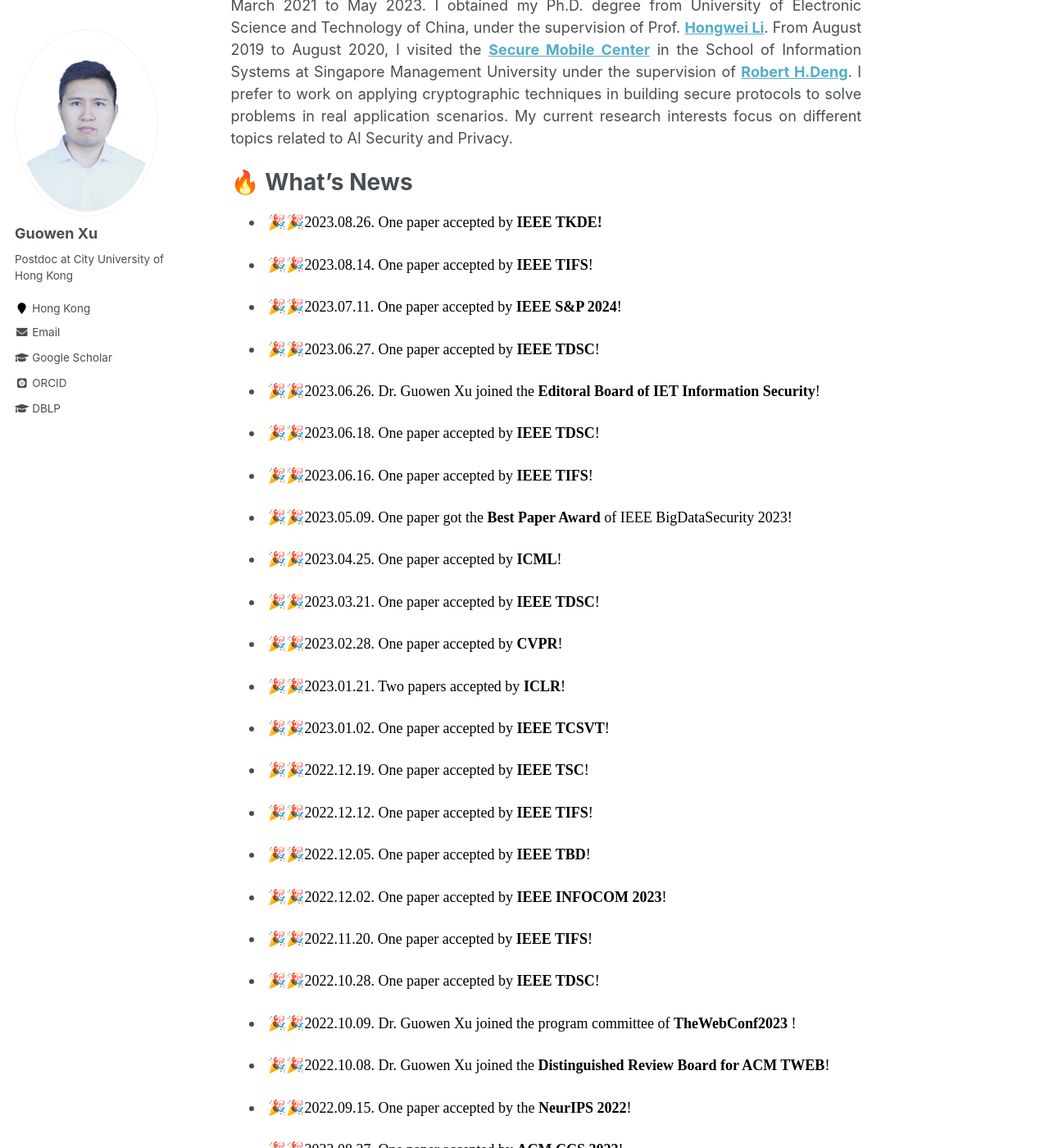
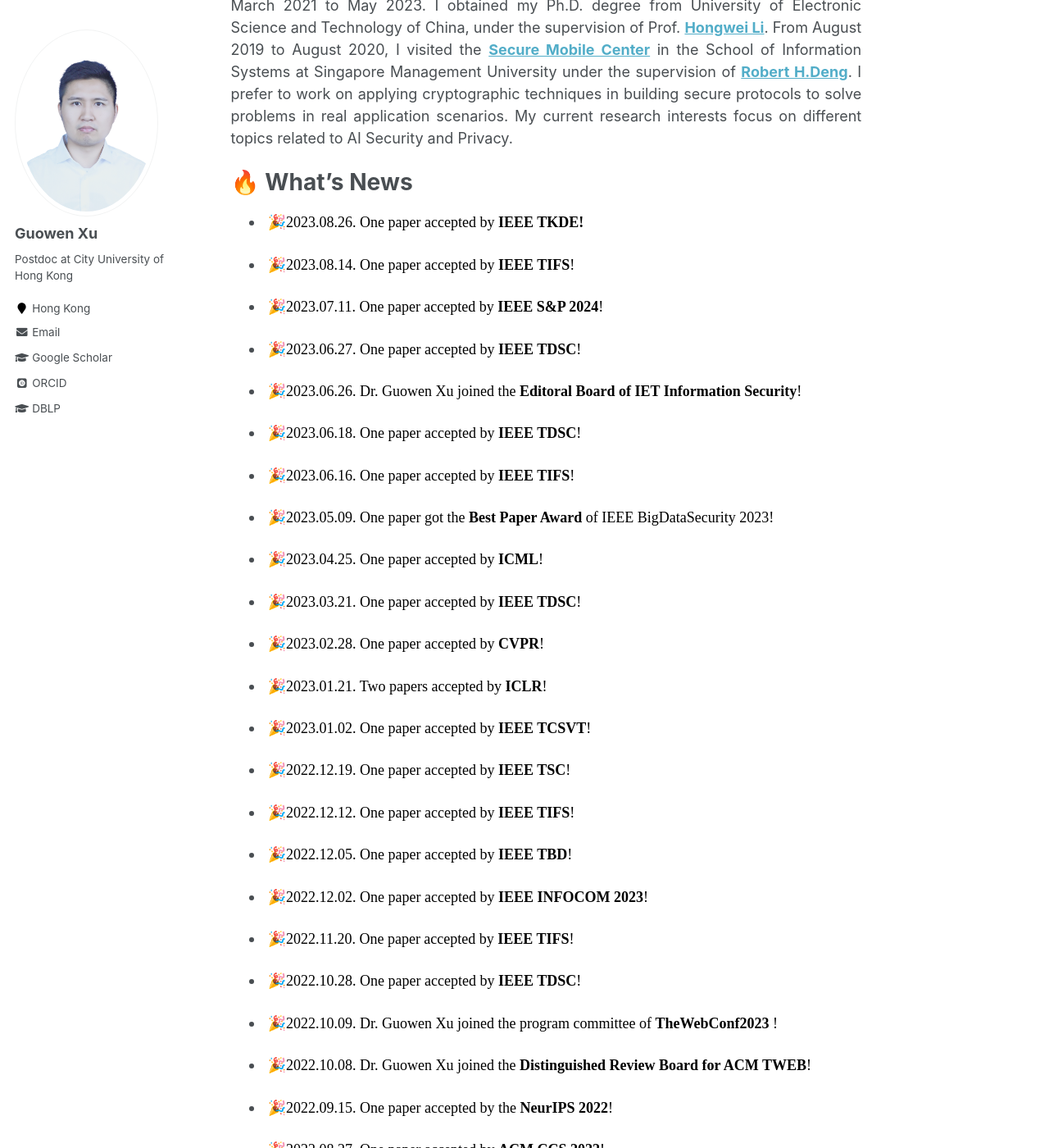
Before and after one commit to Guowen-xu/guowen-xu.github.io, a Jekyll site: the page built from _pages/about.md, in a window 1280 px wide and 1400 px high, scrolled down 221 px. Shown: the whole window at 82% size. Built offline with Jekyll 4.4.1, drawn with Linux system fonts in a browser that asks for light colours; some web fonts are replaced.

Commit message:
Update about.md

```diff
--- a/_pages/about.md
+++ b/_pages/about.md
@@ -13,35 +13,35 @@ redirect_from:
 
   🔥 What's News
 ======
-- <p align="justify"> &nbsp;🎉🎉<font face="Times New Roman" color=black size=4>2023.08.26. One paper accepted by <b>IEEE TKDE!</b></font></p>
-- <p align="justify">&nbsp;🎉🎉<font face="Times New Roman" color=black size=4>2023.08.14. One paper accepted by <b>IEEE TIFS</b>!</font></p>
--  <p align="justify">&nbsp;🎉🎉<font face="Times New Roman" color=black size=4>2023.07.11. One paper  accepted by  <b>IEEE S&P 2024</b>!</font></p>
--  <p align="justify">&nbsp;🎉🎉<font face="Times New Roman" color=black size=4>2023.06.27. One paper  accepted by  <b>IEEE  TDSC</b>!</font></p>
--  <p align="justify">&nbsp;🎉🎉<font face="Times New Roman" color=black size=4>2023.06.26. Dr. Guowen Xu joined the <b>Editoral Board of  IET Information Security</b>!</font></p>
--  <p align="justify">&nbsp;🎉🎉<font face="Times New Roman" color=black size=4>2023.06.18. One paper  accepted by  <b>IEEE TDSC</b>!</font></p>
--  <p align="justify">&nbsp;🎉🎉<font face="Times New Roman" color=black size=4>2023.06.16. One paper accepted by  <b>IEEE TIFS</b>!</font></p>
--  <p align="justify">&nbsp;🎉🎉<font face="Times New Roman" color=black size=4>2023.05.09. One paper  got the <b>Best Paper Award</b> of IEEE BigDataSecurity 2023!</font></p>
--  <p align="justify">&nbsp;🎉🎉<font face="Times New Roman" color=black size=4>2023.04.25. One paper  accepted by  <b>ICML</b>!</font></p>
--  <p align="justify">&nbsp;🎉🎉<font face="Times New Roman" color=black size=4>2023.03.21. One paper  accepted by  <b>IEEE TDSC</b>!</font></p>
--  <p align="justify">&nbsp;🎉🎉<font face="Times New Roman" color=black size=4>2023.02.28. One paper accepted by  <b> CVPR</b>!</font></p>
--  <p align="justify">&nbsp;🎉🎉<font face="Times New Roman" color=black size=4>2023.01.21. Two papers accepted by  <b>ICLR</b>!</font></p>
--  <p align="justify">&nbsp;🎉🎉<font face="Times New Roman" color=black size=4>2023.01.02. One paper accepted by  <b>IEEE TCSVT</b>!</font></p>
--  <p align="justify">&nbsp;🎉🎉<font face="Times New Roman" color=black size=4>2022.12.19. One paper accepted by  <b>IEEE  TSC</b>!</font></p>
--  <p align="justify">&nbsp;🎉🎉<font face="Times New Roman" color=black size=4>2022.12.12. One paper accepted by  <b>IEEE TIFS</b>!</font></p>
--  <p align="justify">&nbsp;🎉🎉<font face="Times New Roman" color=black size=4>2022.12.05. One paper accepted by  <b>IEEE TBD</b>!</font></p>
--  <p align="justify">&nbsp;🎉🎉<font face="Times New Roman" color=black size=4>2022.12.02. One paper accepted by  <b>IEEE  INFOCOM 2023</b>!</font></p>
--  <p align="justify">&nbsp;🎉🎉<font face="Times New Roman" color=black size=4>2022.11.20. One paper accepted by  <b>IEEE  TIFS</b>!</font></p>
--  <p align="justify">&nbsp;🎉🎉<font face="Times New Roman" color=black size=4>2022.10.28. One paper  accepted by  <b>IEEE TDSC</b>!</font></p>
--  <p align="justify">&nbsp;🎉🎉<font face="Times New Roman" color=black size=4>2022.10.09. Dr. Guowen Xu joined the program committee of  <b>TheWebConf2023 </b>!</font></p>
--  <p align="justify">&nbsp;🎉🎉<font face="Times New Roman" color=black size=4>2022.10.08. Dr. Guowen Xu joined the  <b>Distinguished Review Board for ACM TWEB</b>!</font></p>
--  <p align="justify">&nbsp;🎉🎉<font face="Times New Roman" color=black size=4>2022.09.15. One paper  accepted by the  <b>NeurIPS 2022</b>!</font></p>
--  <p align="justify">&nbsp;🎉🎉<font face="Times New Roman" color=black size=4>2022.08.27. One paper  accepted by  <b>ACM CCS
+- <p align="justify"> &nbsp;🎉<font face="Times New Roman" color=black size=4>2023.08.26. One paper accepted by <b>IEEE TKDE!</b></font></p>
+- <p align="justify">&nbsp;🎉<font face="Times New Roman" color=black size=4>2023.08.14. One paper accepted by <b>IEEE TIFS</b>!</font></p>
+-  <p align="justify">&nbsp;🎉<font face="Times New Roman" color=black size=4>2023.07.11. One paper  accepted by  <b>IEEE S&P 2024</b>!</font></p>
+-  <p align="justify">&nbsp;🎉<font face="Times New Roman" color=black size=4>2023.06.27. One paper  accepted by  <b>IEEE  TDSC</b>!</font></p>
+-  <p align="justify">&nbsp;🎉<font face="Times New Roman" color=black size=4>2023.06.26. Dr. Guowen Xu joined the <b>Editoral Board of  IET Information Security</b>!</font></p>
+-  <p align="justify">&nbsp;🎉<font face="Times New Roman" color=black size=4>2023.06.18. One paper  accepted by  <b>IEEE TDSC</b>!</font></p>
+-  <p align="justify">&nbsp;🎉<font face="Times New Roman" color=black size=4>2023.06.16. One paper accepted by  <b>IEEE TIFS</b>!</font></p>
+-  <p align="justify">&nbsp;🎉<font face="Times New Roman" color=black size=4>2023.05.09. One paper  got the <b>Best Paper Award</b> of IEEE BigDataSecurity 2023!</font></p>
+-  <p align="justify">&nbsp;🎉<font face="Times New Roman" color=black size=4>2023.04.25. One paper  accepted by  <b>ICML</b>!</font></p>
+-  <p align="justify">&nbsp;🎉<font face="Times New Roman" color=black size=4>2023.03.21. One paper  accepted by  <b>IEEE TDSC</b>!</font></p>
+-  <p align="justify">&nbsp;🎉<font face="Times New Roman" color=black size=4>2023.02.28. One paper accepted by  <b> CVPR</b>!</font></p>
+-  <p align="justify">&nbsp;🎉<font face="Times New Roman" color=black size=4>2023.01.21. Two papers accepted by  <b>ICLR</b>!</font></p>
+-  <p align="justify">&nbsp;🎉<font face="Times New Roman" color=black size=4>2023.01.02. One paper accepted by  <b>IEEE TCSVT</b>!</font></p>
+-  <p align="justify">&nbsp;🎉<font face="Times New Roman" color=black size=4>2022.12.19. One paper accepted by  <b>IEEE  TSC</b>!</font></p>
+-  <p align="justify">&nbsp;🎉<font face="Times New Roman" color=black size=4>2022.12.12. One paper accepted by  <b>IEEE TIFS</b>!</font></p>
+-  <p align="justify">&nbsp;🎉<font face="Times New Roman" color=black size=4>2022.12.05. One paper accepted by  <b>IEEE TBD</b>!</font></p>
+-  <p align="justify">&nbsp;🎉<font face="Times New Roman" color=black size=4>2022.12.02. One paper accepted by  <b>IEEE  INFOCOM 2023</b>!</font></p>
+-  <p align="justify">&nbsp;🎉<font face="Times New Roman" color=black size=4>2022.11.20. One paper accepted by  <b>IEEE  TIFS</b>!</font></p>
+-  <p align="justify">&nbsp;🎉<font face="Times New Roman" color=black size=4>2022.10.28. One paper  accepted by  <b>IEEE TDSC</b>!</font></p>
+-  <p align="justify">&nbsp;🎉<font face="Times New Roman" color=black size=4>2022.10.09. Dr. Guowen Xu joined the program committee of  <b>TheWebConf2023 </b>!</font></p>
+-  <p align="justify">&nbsp;🎉<font face="Times New Roman" color=black size=4>2022.10.08. Dr. Guowen Xu joined the  <b>Distinguished Review Board for ACM TWEB</b>!</font></p>
+-  <p align="justify">&nbsp;🎉<font face="Times New Roman" color=black size=4>2022.09.15. One paper  accepted by the  <b>NeurIPS 2022</b>!</font></p>
+-  <p align="justify">&nbsp;🎉<font face="Times New Roman" color=black size=4>2022.08.27. One paper  accepted by  <b>ACM CCS
 2022</b>!</font></p>
--  <p align="justify">&nbsp;🎉🎉<font face="Times New Roman" color=black size=4>2022.08.22. One paper  accepted by  <b>IEEE TDSC</b>!</font></p>
--  <p align="justify">&nbsp;🎉🎉<font face="Times New Roman" color=black size=4>2022.07.12. One paper accepted by  <b>IEEE TIFS</b>!</font></p>
--  <p align="justify">&nbsp;🎉🎉<font face="Times New Roman" color=black size=4>2022.07.04. One paper accepted by  <b>ECCV 2022</b>!</font></p>
--  <p align="justify">&nbsp;🎉🎉<font face="Times New Roman" color=black size=4>2022.06.30. One paper accepted by  <b>ACM MM 2022</b>!</font></p>
--  <p align="justify">&nbsp;🎉🎉<font face="Times New Roman" color=black size=4>2022.03.01. One paper accepted by  <b>IEEE TITS</b>!</font></p>
+-  <p align="justify">&nbsp;🎉<font face="Times New Roman" color=black size=4>2022.08.22. One paper  accepted by  <b>IEEE TDSC</b>!</font></p>
+-  <p align="justify">&nbsp;🎉<font face="Times New Roman" color=black size=4>2022.07.12. One paper accepted by  <b>IEEE TIFS</b>!</font></p>
+-  <p align="justify">&nbsp;🎉<font face="Times New Roman" color=black size=4>2022.07.04. One paper accepted by  <b>ECCV 2022</b>!</font></p>
+-  <p align="justify">&nbsp;🎉<font face="Times New Roman" color=black size=4>2022.06.30. One paper accepted by  <b>ACM MM 2022</b>!</font></p>
+-  <p align="justify">&nbsp;🎉<font face="Times New Roman" color=black size=4>2022.03.01. One paper accepted by  <b>IEEE TITS</b>!</font></p>
 
 
 
```
